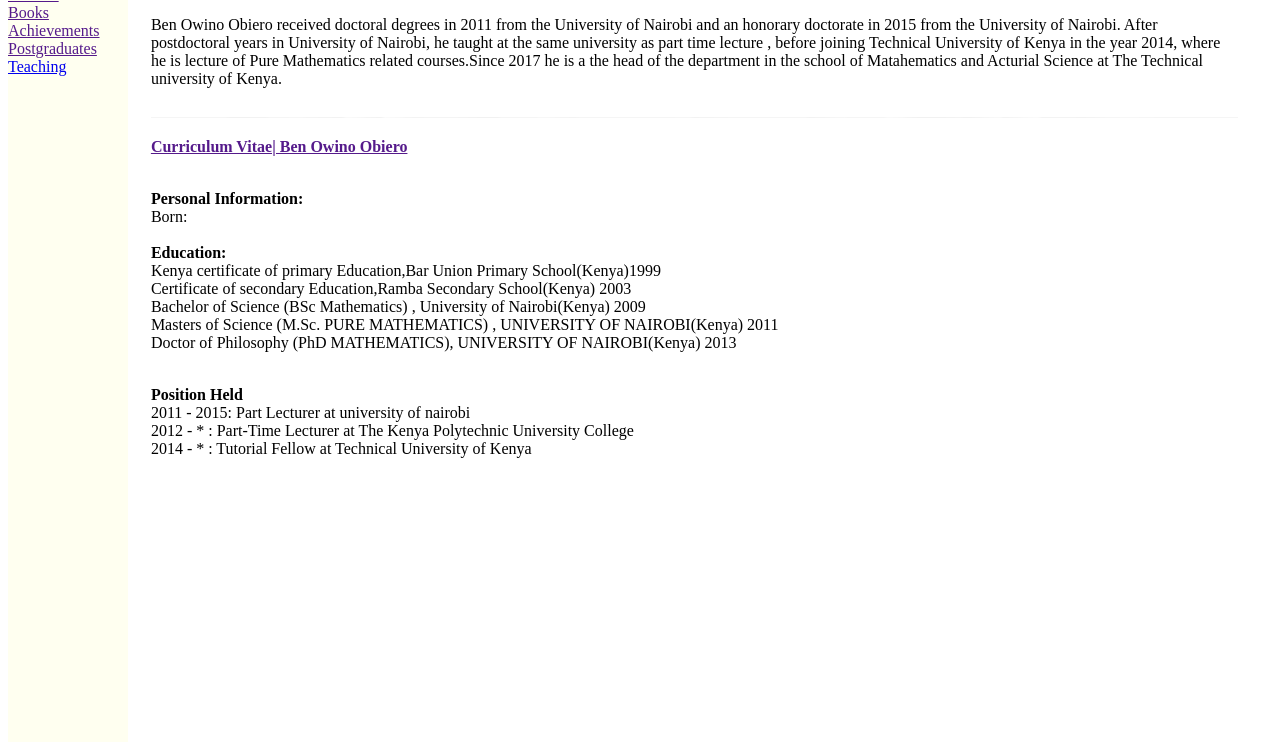
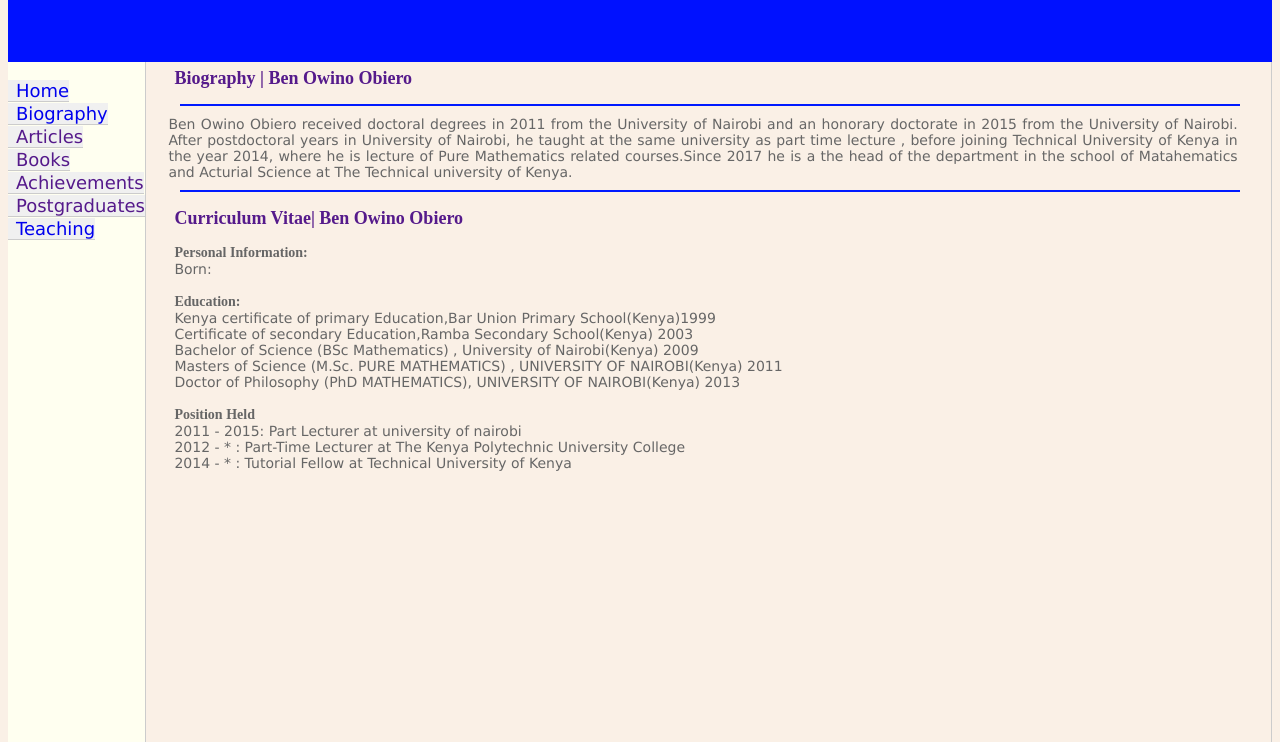
Before and after one commit to benobiero/benobiero, a plain HTML site: page biography.html in a window 1280 px wide. Shown: the part 106-848 px from the top of the page. Drawn offline with Linux system fonts and the light colour scheme; a web font is replaced by a local one.

Commit message:
Update biography.html

```diff
--- a/biography.html
+++ b/biography.html
@@ -3,7 +3,7 @@
     <head>
         <meta name = "viewport" content="width=device-width, initial-scale = 1.0">
         <title>Ben Obiero | Technical university of kenya</title>
-        <link href="tyle2.css" rel="stylesheet" type="text/css">
+        <link href="style2.css" rel="stylesheet" type="text/css">
         <link rel="preconnect" href="https://fonts.googleapis.com">
         <link rel="preconnect" href="https://fonts.gstatic.com" crossorigin>
         <link href="https://fonts.googleapis.com/css2?family=Zen+Antique&display=swap" rel="stylesheet">
```
